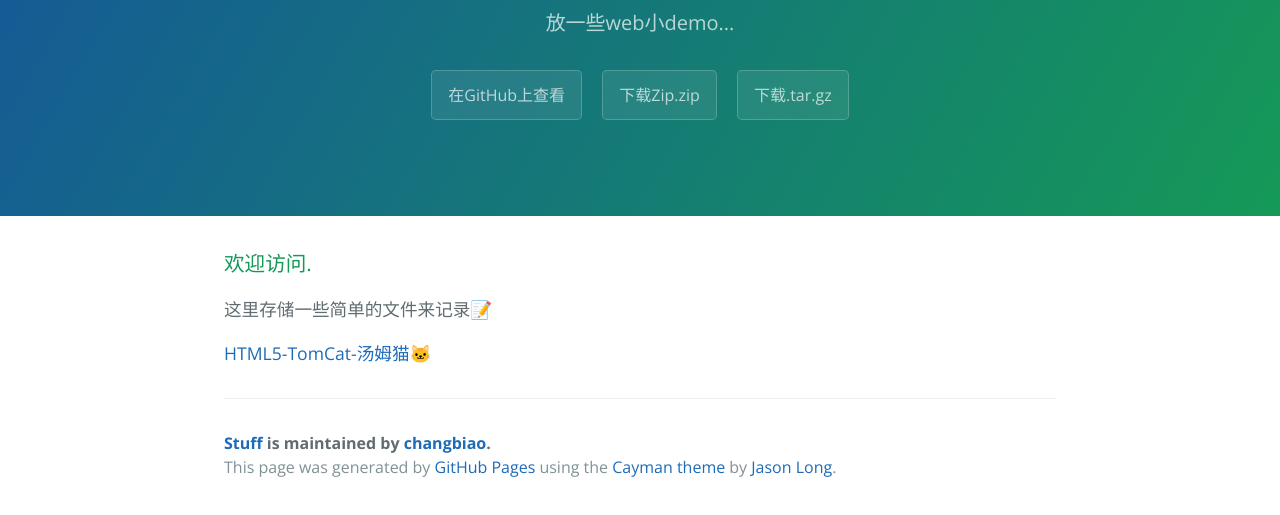
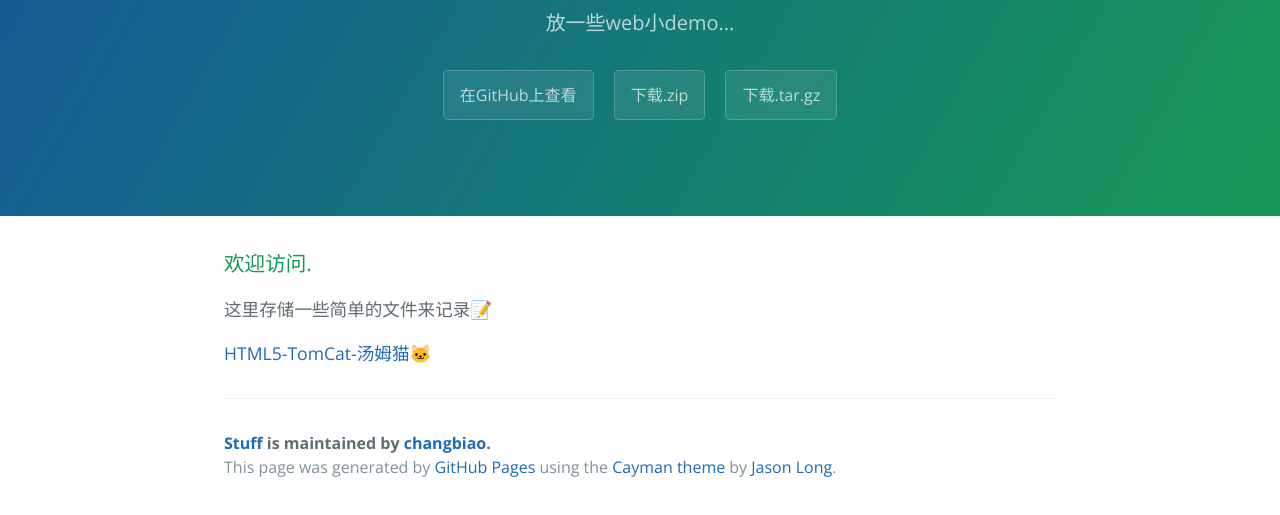
Before and after one commit to changbiao/stuff, a plain HTML site: page index.html in a window 1280 px wide. Shown: the part 167-682 px from the top of the page. Drawn offline with nearby package versions, Linux system fonts and the light colour scheme.

Commit message:
修改按钮及添加JSPatch

```diff
--- a/index.html
+++ b/index.html
@@ -14,7 +14,7 @@
       <h1 class="project-name">资料库</h1>
       <h2 class="project-tagline">放一些web小demo...</h2>
       <a href="https://github.com/changbiao/stuff" class="btn">在GitHub上查看</a>
-      <a href="https://github.com/changbiao/stuff/zipball/master" class="btn">下载Zip.zip</a>
+      <a href="https://github.com/changbiao/stuff/zipball/master" class="btn">下载.zip</a>
       <a href="https://github.com/changbiao/stuff/tarball/master" class="btn">下载.tar.gz</a>
     </section>
 
```
